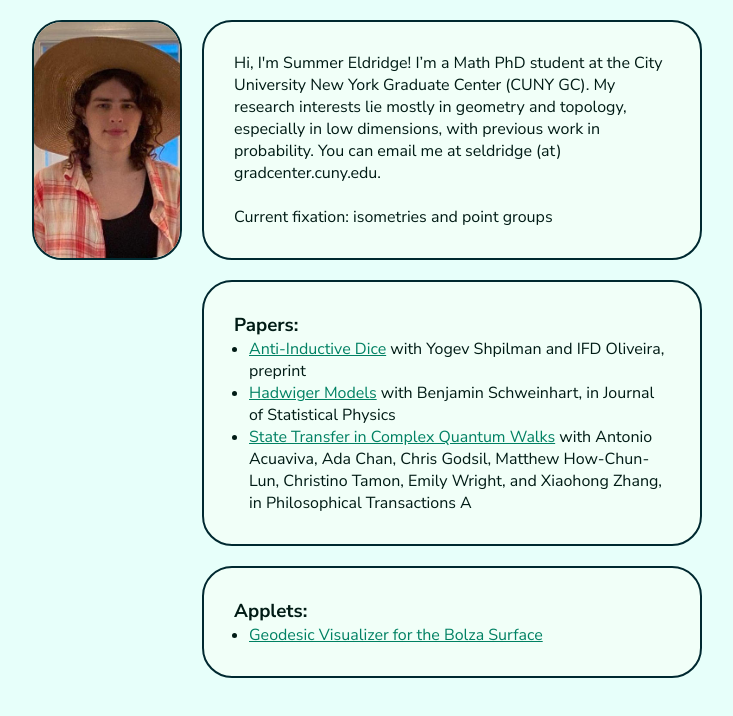
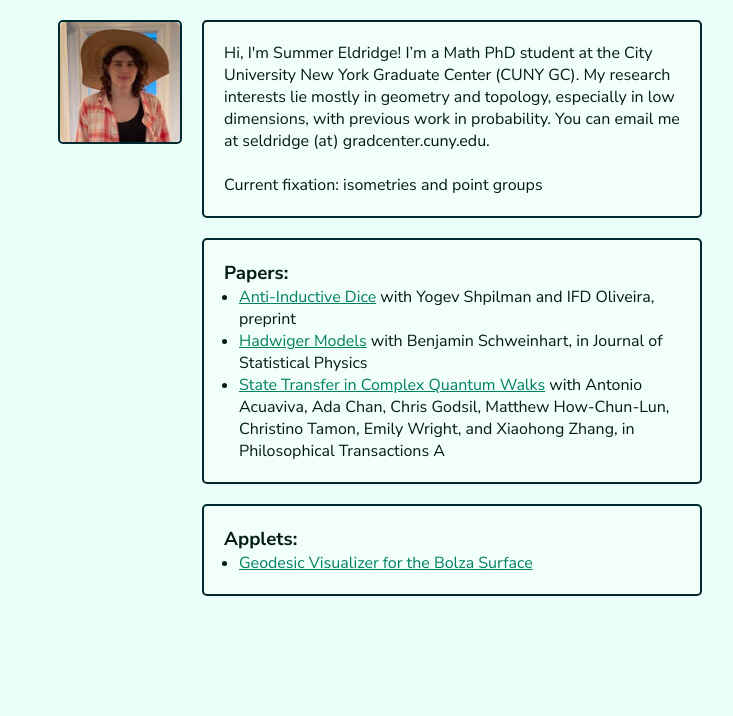
Before and after one commit to summercomplaint/summercomplaint.github.io, a plain HTML site: page index.html in a window 1280 px wide. Shown: the whole page, without its empty margins (8-741 px from the left). Drawn offline with Linux system fonts and the light colour scheme.

Commit message:
visual tweaks

```diff
--- a/index.html
+++ b/index.html
@@ -27,7 +27,7 @@
             </body>
         </div>
         <div class="box box-right">
-            <img src="bighat.jpg" alt="bighat.jpg" class="center" width="210" height="200">
+            <img src="bighat.jpg" alt="bighat.jpg" class="center">
         </div>
 
         <div class="box box-bottomer-left">
--- a/style.css
+++ b/style.css
@@ -8,13 +8,14 @@
 body {
     font-family: 'Nunito Sans', sans-serif;
     padding: 20px;
-    background-color: #e7fffa;
+    background-color: #ebfffa;
 }
 
 .container {
     display: grid;
     grid-template-columns: 150px 500px;
     grid-template-rows: auto auto auto;
+
     gap: 20px;
     max-width: 1200px;
     margin: 0 auto;
@@ -32,8 +33,8 @@ a:visited {
 .box {
     background-color: rgb(241, 255, 248);
     border: 2px solid #002930;
-    border-radius: 30px;
-    padding: 30px;
+    border-radius: 5px;
+    padding: 20px;
 
     justify-content: center;
     text-align: left;
@@ -62,15 +63,20 @@ a:visited {
     grid-row: 1 ;
     padding: 0;
     overflow: hidden;
-    display: flex;
+    align-items: flex-start;
+    justify-content:center;
+    height: fit-content;
+    width: fit-content;
+    justify-self:end;
 }
 
-.box img {
-    width: 100%;
-    height: auto;
+.box-right img {
+    width: 120px;  /* Fixed square size */
+    height: 120px;
     object-fit: cover;
-    border-radius: 15px;
+    border-radius: 5px;
 }
+
 
 ul {
     padding-left: 15px;
```
